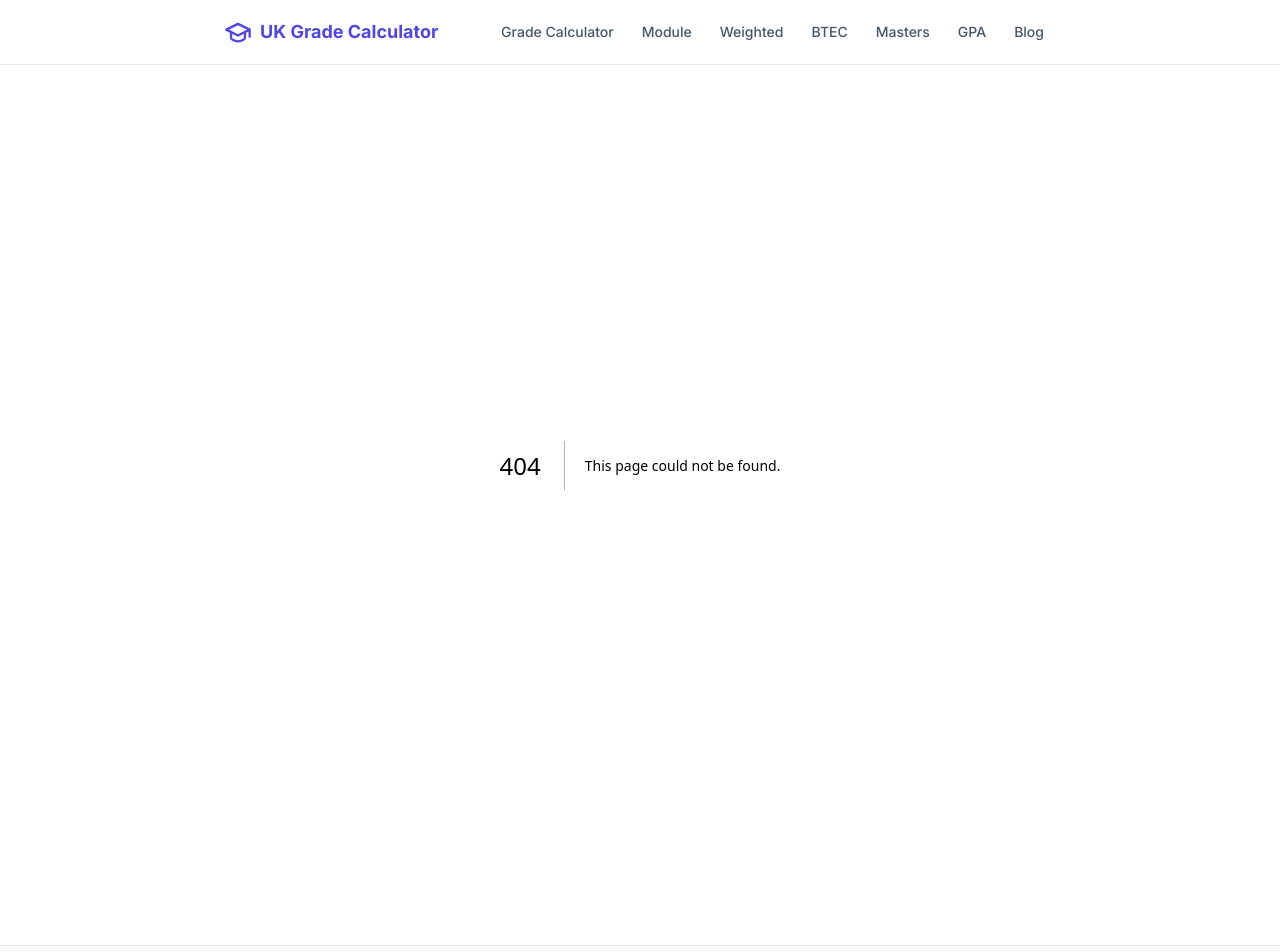
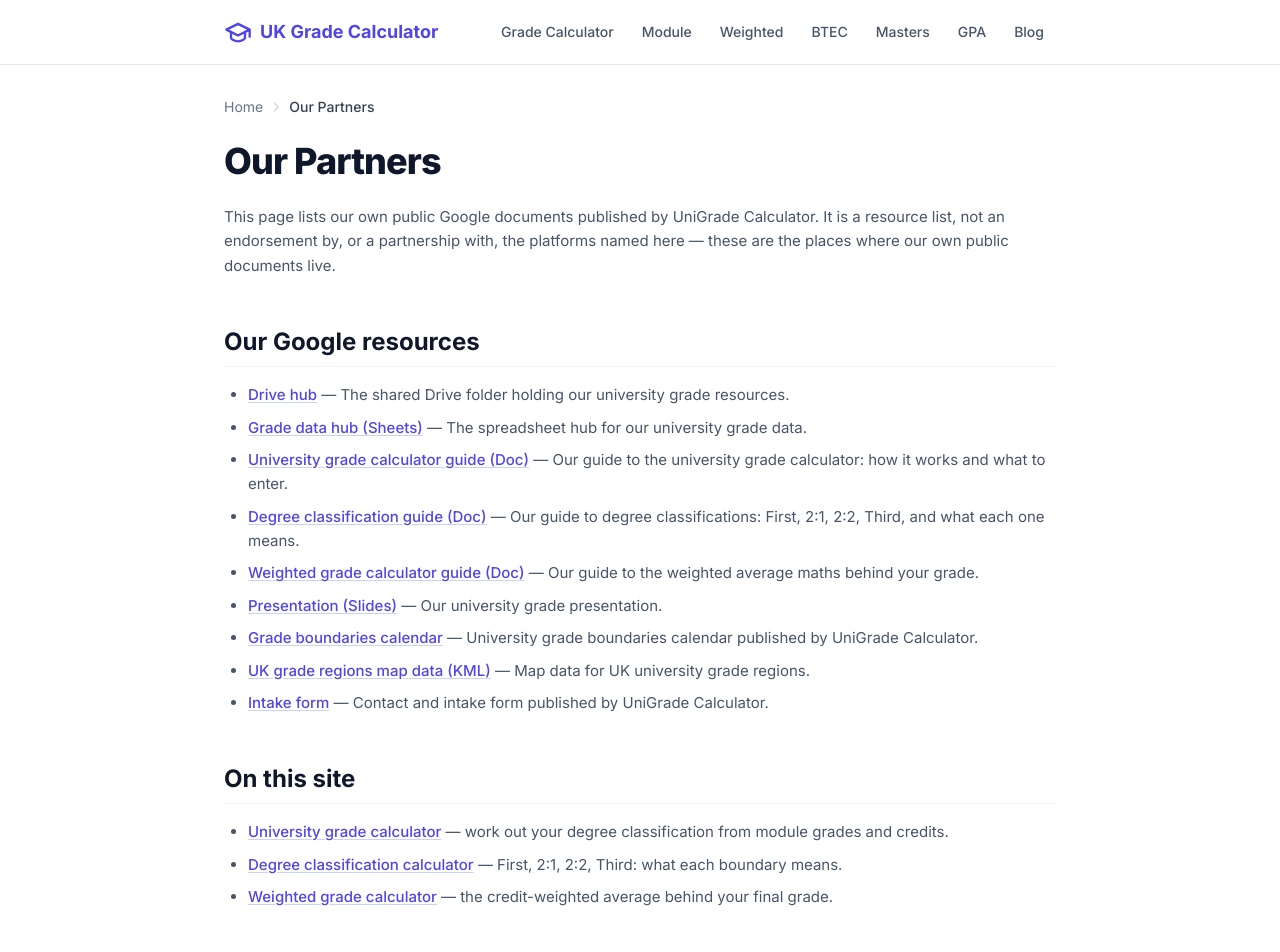
Before and after one commit to Zreeshah/uk-grade-calculator, a Next.js app: page /our-partners in a window 1280 px wide. Before the commit this address had no page. Shown: the top 952 px of the page. Built offline with nearby package versions, Linux system fonts and the light colour scheme.

Commit message:
Add Our Partners page with Google resources

```diff
--- /dev/null
+++ b/src/app/our-partners/page.tsx
@@ -0,0 +1,128 @@
+import type { Metadata } from "next";
+import Link from "next/link";
+import Breadcrumb from "@/components/Breadcrumb";
+import InternalLinks from "@/components/InternalLinks";
+import { generateSEO } from "@/lib/seo";
+
+export const metadata: Metadata = generateSEO({
+  title: "Our Partners - Free Grade Tools for Students",
+  description:
+    "Our own public Google documents published by UniGrade Calculator: guides, data hub, presentation, calendar, map data and form.",
+  path: "/our-partners/",
+});
+
+const googleResources = [
+  {
+    href: "https://drive.google.com/drive/folders/1pm43fp00eJgObrDrPO1mMehEcxs9eVTZ",
+    label: "Drive hub",
+    note: "The shared Drive folder holding our university grade resources.",
+  },
+  {
+    href: "https://docs.google.com/spreadsheets/d/105b9f28RYkb7iaqVlxxfinsV1V69sXtQUNuc3ovyU0U/edit?usp=drivesdk",
+    label: "Grade data hub (Sheets)",
+    note: "The spreadsheet hub for our university grade data.",
+  },
+  {
+    href: "https://docs.google.com/document/d/1q6UA4tfjsvw471KzxciYCxafC3enWToetO2WMpr1ge8/edit?usp=drivesdk",
+    label: "University grade calculator guide (Doc)",
+    note: "Our guide to the university grade calculator: how it works and what to enter.",
+  },
+  {
+    href: "https://docs.google.com/document/d/1jLnuxOeBRVUJ65F806tU3iY-KOZYyjJ5hm-Xf8pqR-E/edit?usp=drivesdk",
+    label: "Degree classification guide (Doc)",
+    note: "Our guide to degree classifications: First, 2:1, 2:2, Third, and what each one means.",
+  },
+  {
+    href: "https://docs.google.com/document/d/1EkHmXEfTqe5ozzcf4Yq7FY42XwBNKp_yZ4U1VvVn_L8/edit?usp=drivesdk",
+    label: "Weighted grade calculator guide (Doc)",
+    note: "Our guide to the weighted average maths behind your grade.",
+  },
+  {
+    href: "https://docs.google.com/presentation/d/12mshPI2--MzlIQXYb3y7-yf-fuCTUJ_TolhN8x2pY_Q/edit?usp=drivesdk",
+    label: "Presentation (Slides)",
+    note: "Our university grade presentation.",
+  },
+  {
+    href: "https://calendar.google.com/calendar/u/0/r?cid=7bb5292a2c58b5b9f0fd2b8bcd57ff689a8040cda3e1384af201c48caa9cbb8c@group.calendar.google.com",
+    label: "Grade boundaries calendar",
+    note: "University grade boundaries calendar published by UniGrade Calculator.",
+  },
+  {
+    href: "https://drive.google.com/file/d/175DTxJ-mthhABvlw0whijb6CN6ZSmCct/view?usp=drivesdk",
+    label: "UK grade regions map data (KML)",
+    note: "Map data for UK university grade regions.",
+  },
+  {
+    href: "https://docs.google.com/forms/d/1jy7ZINfK0uM4uOsBMl0Hzl4FbmqgjadJ8GH4zi4wBQI/edit?usp=drivesdk",
+    label: "Intake form",
+    note: "Contact and intake form published by UniGrade Calculator.",
+  },
+];
+
+const links = [
+  { title: "University Grade Calculator", href: "/", description: "Calculate your overall degree classification." },
+  { title: "Degree Classification Calculator", href: "/degree-classification-calculator/", description: "Interpret an overall percentage as a classification." },
+  { title: "Weighted Grade Calculator", href: "/weighted-grade-calculator/", description: "Apply credit and year weightings to your grades." },
+  { title: "UK Degree Classifications Explained", href: "/blog/uk-degree-classifications-explained/", description: "Complete guide to First, 2:1, 2:2, and Third class degrees." },
+];
+
+export default function OurPartnersPage() {
+  return (
+    <div className="container-main py-8">
+      <Breadcrumb items={[{ label: "Our Partners" }]} />
+
+      <h1 className="text-3xl sm:text-4xl font-extrabold text-slate-900 mb-6 tracking-tight">
+        Our Partners
+      </h1>
+
+      <div className="prose-custom">
+        <p>
+          This page lists our own public Google documents published by UniGrade Calculator.
+          It is a resource list, not an endorsement by, or a partnership with, the platforms named
+          here — these are the places where our own public documents live.
+        </p>
+
+        <h2>Our Google resources</h2>
+        <ul>
+          {googleResources.map((resource) => (
+            <li key={resource.href}>
+              <a
+                className="font-medium text-indigo-600 hover:underline"
+                href={resource.href}
+                target="_blank"
+                rel="noopener noreferrer"
+              >
+                {resource.label}
+              </a>{" "}
+              — {resource.note}
+            </li>
+          ))}
+        </ul>
+
+        <h2>On this site</h2>
+        <ul>
+          <li>
+            <Link className="font-medium text-indigo-600 hover:underline" href="/">
+              University grade calculator
+            </Link>{" "}
+            — work out your degree classification from module grades and credits.
+          </li>
+          <li>
+            <Link className="font-medium text-indigo-600 hover:underline" href="/degree-classification-calculator/">
+              Degree classification calculator
+            </Link>{" "}
+            — First, 2:1, 2:2, Third: what each boundary means.
+          </li>
+          <li>
+            <Link className="font-medium text-indigo-600 hover:underline" href="/weighted-grade-calculator/">
+              Weighted grade calculator
+            </Link>{" "}
+            — the credit-weighted average behind your final grade.
+          </li>
+        </ul>
+      </div>
+
+      <InternalLinks links={links} title="Our Calculators" />
+    </div>
+  );
+}
--- a/src/components/Footer.tsx
+++ b/src/components/Footer.tsx
@@ -77,6 +77,7 @@ export default function Footer() {
  <p className="text-sm text-slate-400">&copy; {new Date().getFullYear()} UK Grade Calculator. All rights reserved.</p>
  <div className="flex gap-6">
  <Link href="/about/" className="text-sm text-slate-400 hover:text-indigo-600 transition-colors">About</Link>
+ <Link href="/our-partners/" className="text-sm text-slate-400 hover:text-indigo-600 transition-colors">Our Partners</Link>
  <Link href="/privacy/" className="text-sm text-slate-400 hover:text-indigo-600 transition-colors">Privacy</Link>
  <Link href="/contact/" className="text-sm text-slate-400 hover:text-indigo-600 transition-colors">Contact</Link>
  </div>
```
Also changed, not shown: public/9b9b91fcf1500fec23792089a4e62a0f8c05607306067b1dc711c6c9508e5d56.txt (added), 1 other file (tests, documents, lock files or other folders).
